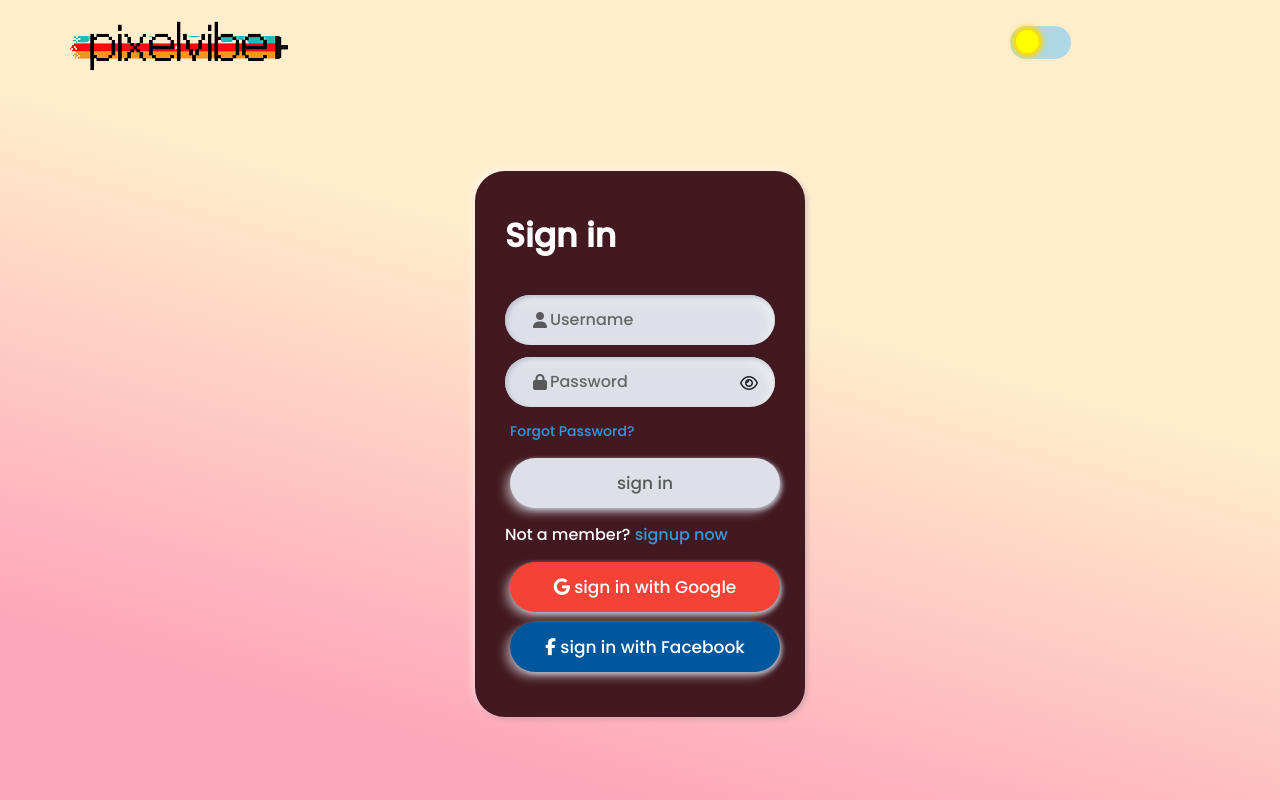
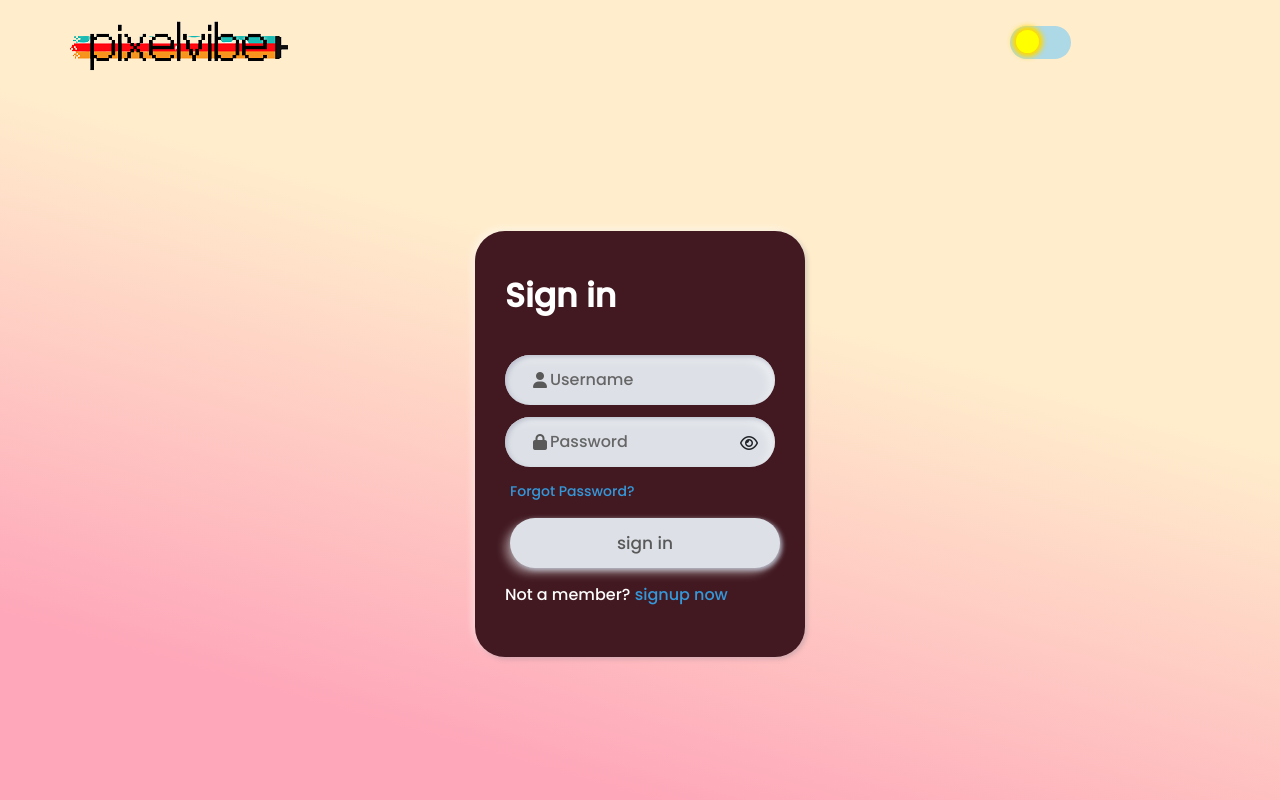
Before and after one commit to ankitapuri/pixelvibe, a Django app: page /login/ in a window 1280 px wide. Run offline with Django 3.2, Linux system fonts and the light colour scheme; some libraries are stand-ins or nearby versions.

Commit message:
fixed a bug and comment out social buttons

```diff
--- a/home/views.py
+++ b/home/views.py
@@ -148,6 +148,8 @@ def Handlelogin(request):
         return render(request,'login_new.html')
 
 def logout(request):
+    global params
+    params={}
     auth.logout(request)
     return redirect('/login')
 
--- a/template/login_new.html
+++ b/template/login_new.html
@@ -22,8 +22,8 @@
 				<a href="/signup">signup now</a>
 			</div>
 		</form>
-    	<button class="google"><i class="fab fa-google"></i> sign in with Google</button>
-		<button class="facebook"><i class="fab fa-facebook-f"></i> sign in with Facebook</button>
+    	<!-- <button class="google"><i class="fab fa-google"></i> sign in with Google</button> -->
+		<!-- <button class="facebook"><i class="fab fa-facebook-f"></i> sign in with Facebook</button> -->
 	</div>
 	<script>
 				// for show password for one
```
